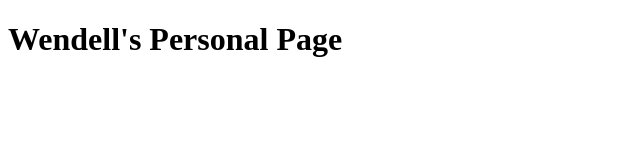
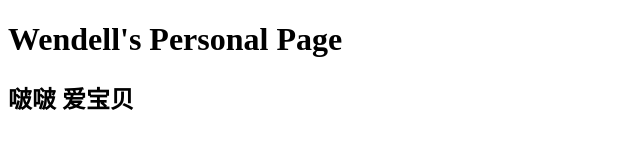
Before and after one commit to WendellzZ/wendellzz.github.io, a plain HTML site: page index.html in a window 1280 px wide. Shown: the whole page, without its empty margins (0-640 px from the left). Drawn offline with Linux system fonts and the light colour scheme.

Commit message:
Update index.html

```diff
--- a/index.html
+++ b/index.html
@@ -6,5 +6,6 @@
 </head>
 <body>
   <h1>Wendell's Personal Page</h1>
+  <h2>啵啵 爱宝贝</h2>
 </body>
 </html>
```
